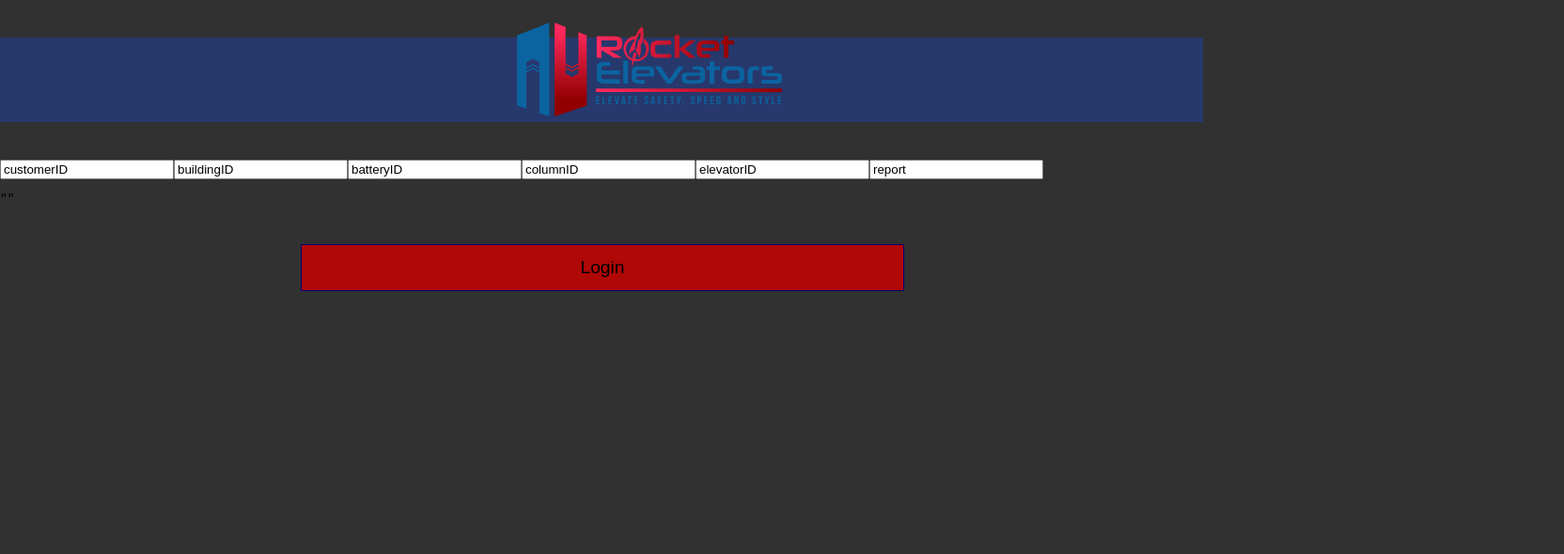
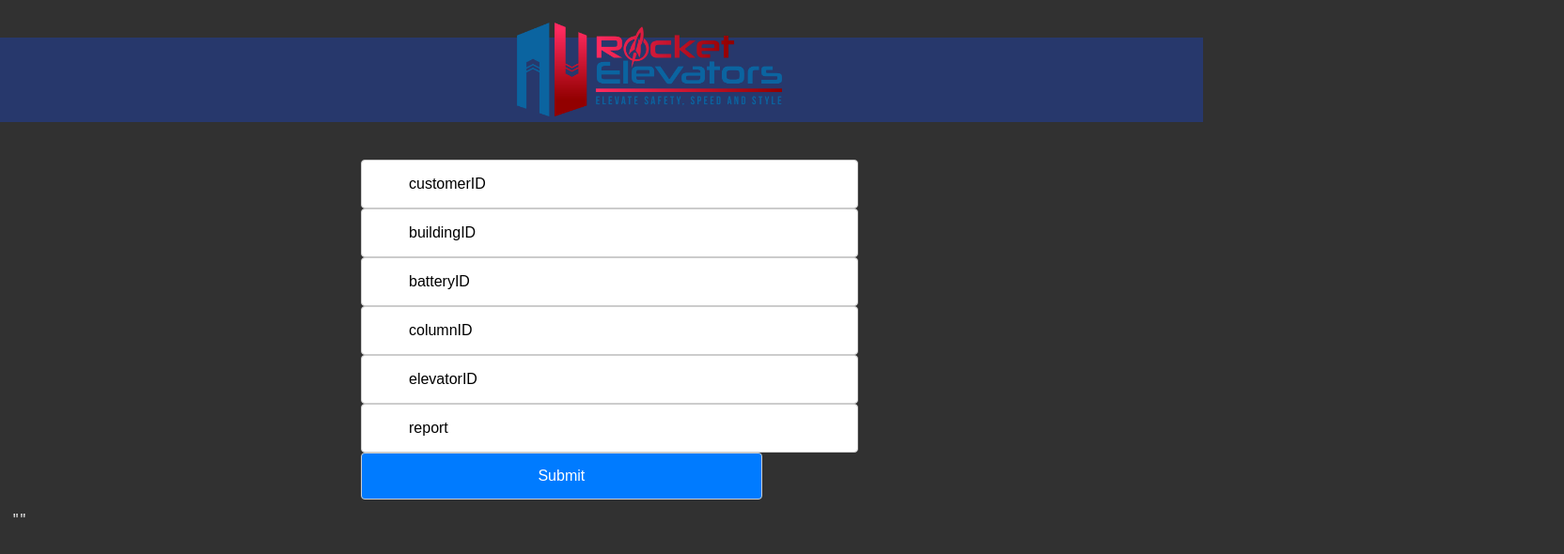
Before and after one commit to 10gianluca/Customer_Intervention_React_Application, a React (Create React App) app: page /NewIntervention in a window 1280 px wide. Shown: the top 590 px of the page at 94% size, 1664 px wide, since content can reach past the window. Built offline with nearby package versions, Linux system fonts and the light colour scheme.

Commit message:
not that pretty

```diff
--- a/src/components/Home.js
+++ b/src/components/Home.js
@@ -34,10 +34,10 @@ const Home = (props) => {
   };
   return(
     <div className={styles.form}>
-      <h1>List Of Interventions</h1>
-      <button onClick={submitHandler}>Get List Of Interventions</button>
-      <button onClick={newInter}>New Intervention</button>
-      <pre>{JSON.stringify(body, null, 2)}</pre>
+      <h1 className={styles.intHead}>List Of Interventions</h1>
+      <button className={styles.listBut} onClick={submitHandler}>Get List Of Interventions</button>
+      <button className={styles.newBut} onClick={newInter}>New Intervention</button>
+      <pre className={styles.list}>{JSON.stringify(body, null, 2)}</pre>
 
     </div>
   );
--- a/src/components/NewIntervention.js
+++ b/src/components/NewIntervention.js
@@ -1,6 +1,8 @@
 import styles from "../style.module.css";
 import React, { useState } from "react";
 import axios from "axios";
+import { useNavigate } from "react-router-dom";
+
 
 const NewIntervention = (props) => {
   const [customerID, setCustomerID] = useState("");
@@ -11,6 +13,8 @@ const NewIntervention = (props) => {
   const [report, setReport] = useState("");
   const [body, setBody] = useState("");
   const token = localStorage.getItem("token");
+  const navigate = useNavigate();
+
 
     const changeHandler = (e) => {
 
@@ -57,20 +61,22 @@ const NewIntervention = (props) => {
                   console.log(JSON.stringify(response.data));
                   setBody(response.data)
                   console.log(body)
+                  navigate('/Home')
+
                 })
                 .catch(function (error) {
                   console.log(error);
                 });
             }
     return (
-        <div className={styles.form}>
+        <div className={styles.form2}>
           <form onSubmit={handleSubmit}>
             <input
               value={customerID}
               name="customerID"
               type="number"
               onChange={changeHandler}
-              className={styles.input}
+              className={styles.input2}
               placeholder="customerID"
             ></input>
             <input
@@ -78,14 +84,14 @@ const NewIntervention = (props) => {
               name="buildingID"
               type="number"
               onChange={changeHandler}
-              className={styles.input}
+              className={styles.input2}
               placeholder="buildingID"
             ></input>
             <input
               value={batteryID}
               name="batteryID"
               type="number"
-              className={styles.input}
+              className={styles.input2}
               onChange={changeHandler}
               placeholder="batteryID"
             ></input>
@@ -93,7 +99,7 @@ const NewIntervention = (props) => {
               value={columnID}
               name="columnID"
               type="number"
-              className={styles.input}
+              className={styles.input2}
               onChange={changeHandler}
               placeholder="columnID"
             ></input>
@@ -101,7 +107,7 @@ const NewIntervention = (props) => {
               value={elevatorID}
               name="elevatorID"
               type="number"
-              className={styles.input}
+              className={styles.input2}
               onChange={changeHandler}
               placeholder="elevatorID"
             ></input>
@@ -109,14 +115,14 @@ const NewIntervention = (props) => {
               value={report}
               name="report"
               type="string"
-              className={styles.input}
+              className={styles.input2}
               onChange={changeHandler}
               placeholder="report"
             ></input>
-            <button type="submit" className={styles.emailbutton}>
-              Login
+            <button type="submit" className={styles.submitbutton2}>
+              Submit
             </button>
           </form>
-          <pre>{JSON.stringify(body, null, 2)}</pre>
+          <pre className={styles.list2}>{JSON.stringify(body, null, 2)}</pre>
         </div>);}
 export default NewIntervention;
--- a/src/index.js
+++ b/src/index.js
@@ -2,6 +2,7 @@ import React from 'react';
 import ReactDOM from 'react-dom/client';
 import App from './App';
 import { BrowserRouter } from 'react-router-dom'
+
 const root = ReactDOM.createRoot(document.getElementById('root'));
 root.render(
   <React.StrictMode>
--- a/src/style.module.css
+++ b/src/style.module.css
@@ -1,3 +1,4 @@
+
 body{
     margin: 0;
     font-family: sans-serif;
@@ -44,7 +45,7 @@ body{
     position: absolute;
     top: 30%;
     left: 25%;
-    width: 642px;
+    width: 50%;
     border: none;
     border: 1px solid rgb(0, 4, 109);
     height: 50px;
@@ -88,3 +89,72 @@ body{
     padding: 20px;
     margin-top: 20px;
 }
+.intHead{
+    position: relative;
+    color: rgb(255, 0, 0);
+    font-size: 50px;
+    left: 35%;
+}
+.listBut{
+    position: relative;
+    left: 33%;
+    width:14%;
+    background-color: #070089;
+    border: none;
+    color: white;
+    padding: 15px 32px;
+    text-align: center;
+    text-decoration: none;
+    display: inline-block;
+    font-size: 16px;
+
+}
+.newBut{
+    position: relative;
+    left: 34%;
+    width:14%;
+    border: none;
+    background-color: #a70000;
+    color: white;
+    padding: 15px 32px;
+    text-align: center;
+    text-decoration: none;
+    display: inline-block;
+    font-size: 16px;
+}
+.list{
+    color:white;
+}
+.list2{
+    color:white;
+    position: absolute;
+    left: -29%;
+    top: 100%;
+}
+.form2 {
+    position: relative;
+    left: 30%;
+    display: grid;
+    grid-template-columns: repeat(3, 1fr);
+    grid-gap: 0px;
+  }
+
+  .input2 {
+    height: 50px;
+    width: 100%;
+    font-size: 1rem;
+    border: 1px solid #ccc;
+    border-radius: 4px;
+    padding: 0 50px;
+  }
+
+  .submitbutton2 {
+    height: 50px;
+    width: 100%;
+    font-size: 1rem;
+    border: 1px solid #ccc;
+    border-radius: 4px;
+    background-color: #007bff;
+    color: #fff;
+    cursor: pointer;
+  }
```
